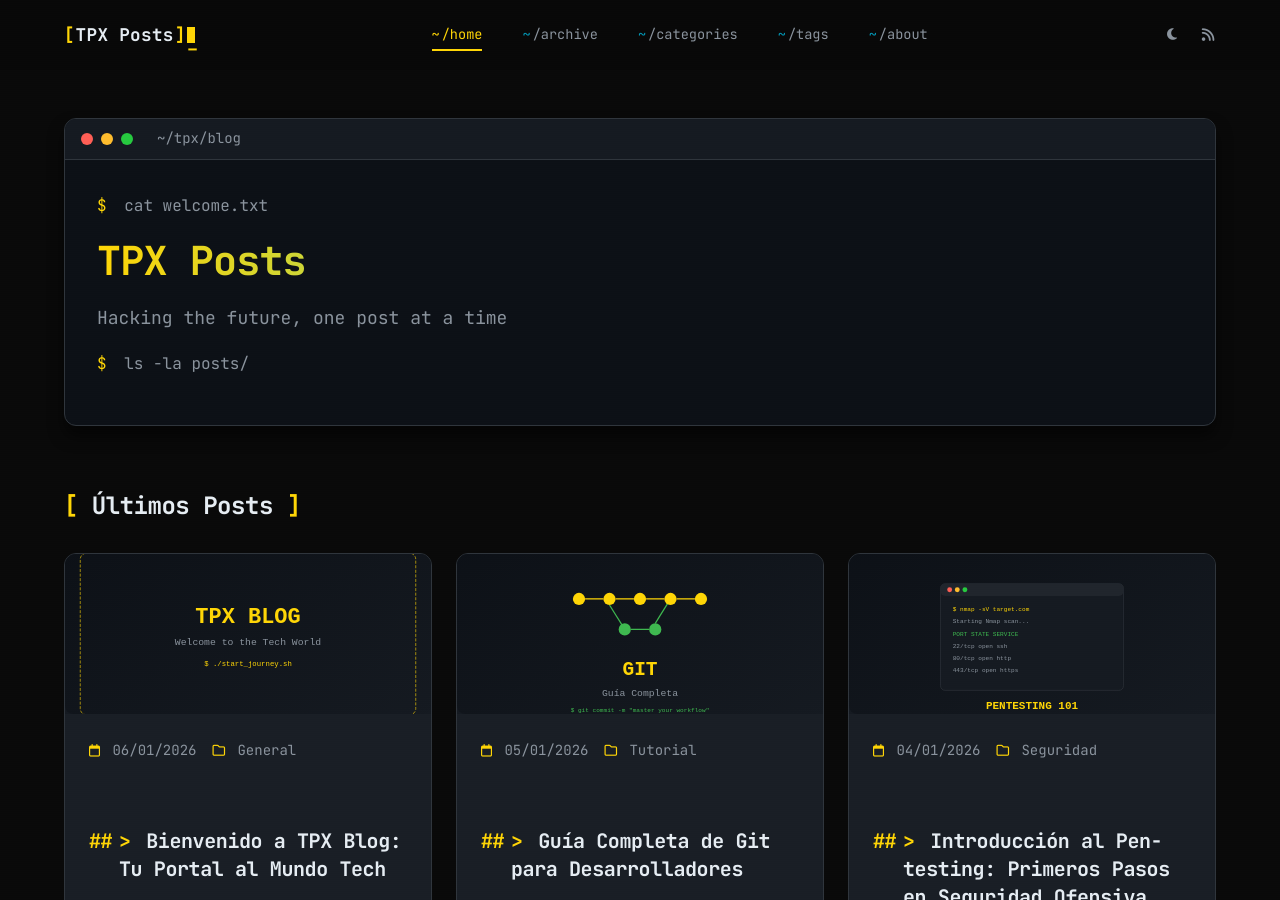
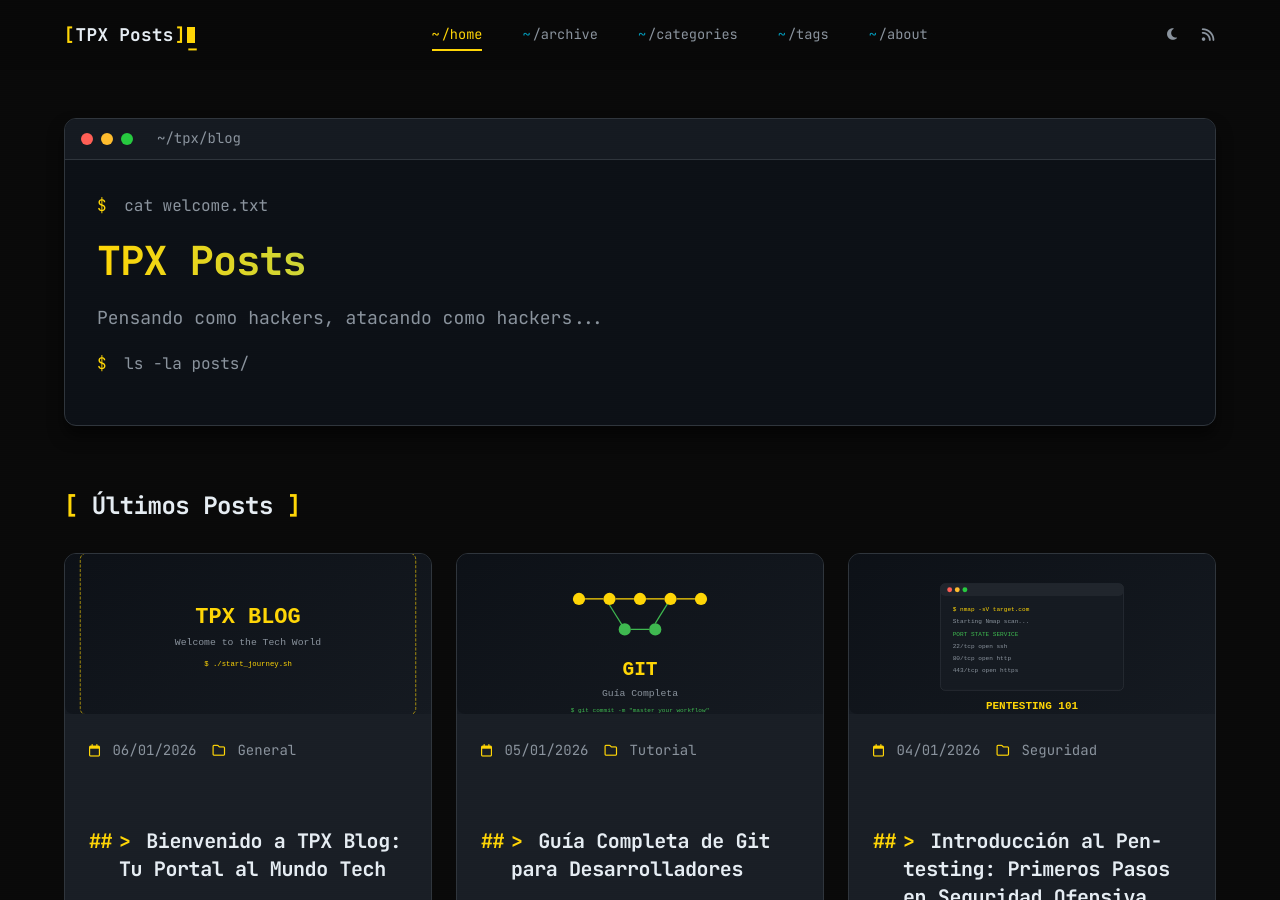
Before and after one commit to julio-romo-muninn/post, a Jekyll site: the page built from index.html, in a window 1280 px wide and 900 px high. Built offline with Jekyll 4.4.1, drawn with Linux system fonts in a browser that asks for light colours; the list of posts is cut into pages by our own code; some of the changed text lies outside the part shown.

Commit message:
fix lema

```diff
--- a/_config.yml
+++ b/_config.yml
@@ -1,6 +1,6 @@
 # Site Settings
 title: "TPX Posts"
-tagline: "Hacking the future, one post at a time"
+tagline: "Pensando como hackers, atacando como hackers..."
 description: >-
   Post técnico de TPX sobre desarrollo de software, ciberseguridad,
   hacking ético y tecnología. Artículos, tutoriales y guías prácticas.
```
